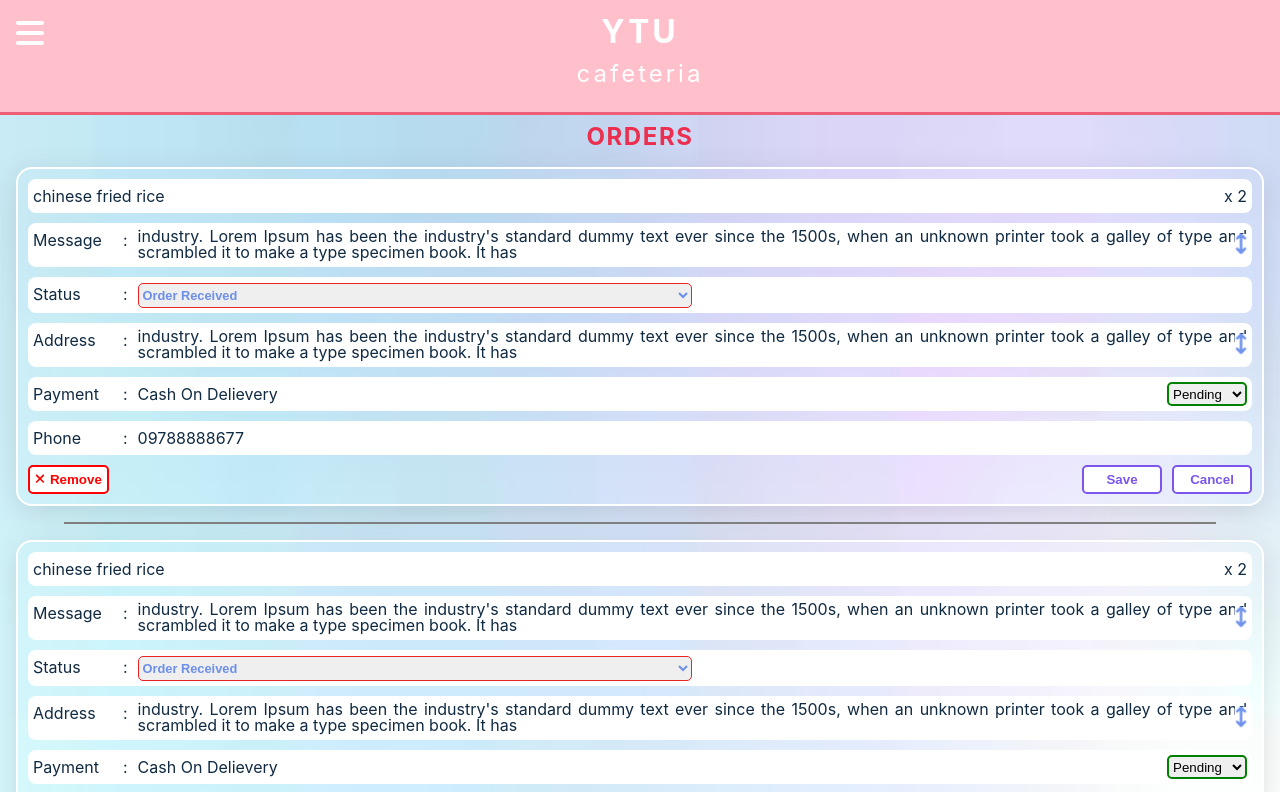
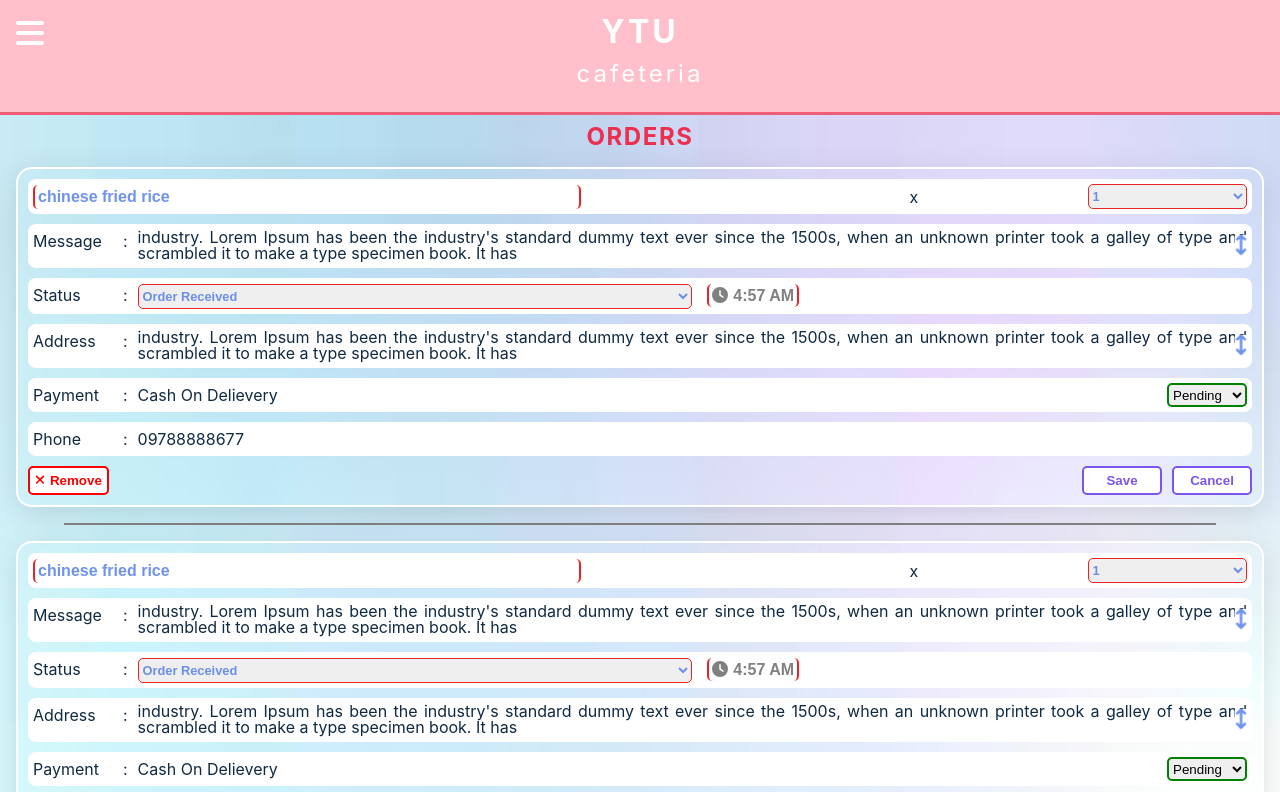
Before and after one commit to Hein-htetA/cafeteria-test-site-frontend, a React (Create React App) app: page / in a window 1280 px wide. Shown: the top 792 px of the page. Built offline with nearby package versions, Linux system fonts and the light colour scheme.

Commit message:
working on card

```diff
--- a/src/components/order/SingleOrder.css
+++ b/src/components/order/SingleOrder.css
@@ -24,10 +24,75 @@
 
 .order-ul .name-count-container {
   display: flex;
+  align-items: center;
   justify-content: space-between;
-  align-items: center;
 }
 
+.name-count-container input {
+  width: 100%;
+  display: flex;
+}
+
+.name-count-container div {
+  flex-grow: 1;
+  text-align: right;
+}
+
+.food-name {
+  flex-grow: 4;
+}
+
+.food-name input {
+  font-family: Arial, Helvetica, sans-serif;
+  border-radius: 5px;
+  color: rgba(71, 116, 232, 0.784);
+  font-size: 1rem;
+  font-weight: bold;
+  padding: 3px 3px;
+  border: none;
+  border-left: 2px solid rgb(236, 35, 35);
+  border-right: 2px solid rgb(236, 35, 35);
+}
+
+.food-name input:focus {
+  outline: none;
+}
+
+.food-count select {
+  font-family: Arial, Helvetica, sans-serif;
+  width: 50%;
+  border-radius: 5px;
+  color: rgba(71, 116, 232, 0.784);
+  font-size: 0.8rem;
+  font-weight: bold;
+  padding: 3px 0px;
+  border-color: rgb(236, 35, 35);
+}
+
+.food-count select option {
+  border-bottom: 1px solid gray;
+}
+
+.food-count input {
+  font-family: Arial, Helvetica, sans-serif;
+  border-radius: 5px;
+  color: rgba(71, 116, 232, 0.784);
+  font-size: 1rem;
+  font-weight: bold;
+  padding: 3px 3px;
+  border: none;
+  border-left: 2px solid rgb(236, 35, 35);
+  border-right: 2px solid rgb(236, 35, 35);
+  text-align: center;
+  width: 50%;
+}
+
+
+.food-count {
+  flex: 1;
+  display: flex;
+  justify-content: flex-end;
+}
 .message-box, .address-box {
   display: flex;
   flex-direction: column;
@@ -70,7 +135,7 @@
   margin: 1rem auto;
 }
 
-.custom-select select {
+.status-select select {
   font-family: Arial, Helvetica, sans-serif;
   width: 50%;
   border-radius: 5px;
@@ -87,6 +152,24 @@ option:checked {
 
 option:not(:checked) {
   color: black
+}
+
+.status-time {
+  margin-left: 15px;
+  display: inline;
+  font-family: Arial, Helvetica, sans-serif;
+  border-radius: 5px;
+  color: gray;
+  font-size: 1rem;
+  font-weight: bold;
+  padding: 3px 3px;
+  border: none;
+  border-left: 2px solid rgb(236, 35, 35);
+  border-right: 2px solid rgb(236, 35, 35);
+}
+
+.status-time span {
+  margin-left: 5px;
 }
 
 .payment-box {
--- a/src/components/order/SingleOrder.js
+++ b/src/components/order/SingleOrder.js
@@ -1,7 +1,23 @@
 import React from "react";
 import "./SingleOrder.css";
 import { FontAwesomeIcon } from "@fortawesome/react-fontawesome";
-import { faArrowsUpDown, faXmark } from "@fortawesome/free-solid-svg-icons";
+import {
+  faArrowsUpDown,
+  faXmark,
+  faClock,
+} from "@fortawesome/free-solid-svg-icons";
+
+const getAmPmTime = (date) => {
+  let hour = date.getHours();
+  let amPm = "AM";
+  const minute = date.getMinutes();
+  if (hour > 12) {
+    hour = hour - 12;
+    amPm = "PM";
+  }
+  const string = `${hour}:${minute} ${amPm}`;
+  return string;
+};
 
 const SingleOrder = () => {
   return (
@@ -9,8 +25,21 @@ const SingleOrder = () => {
       <div className="single-order-container">
         <ul className="order-ul">
           <li className="name-count-container">
-            <div>chinese fried rice</div>
-            <div>x 2</div>
+            <div className="food-name">
+              <input defaultValue={"chinese fried rice"} placeholder="Name" />
+            </div>
+            <div>x</div>
+            <div className="food-count">
+              <select name="foodCount" id="foodCount">
+                <option value={1}>1</option>
+                <option value={1}>2</option>
+                <option value={1}>3</option>
+                <option value={1}>4</option>
+                <option value={1}>5</option>
+                <option value={6}>Others...</option>
+              </select>
+              <input type="text" style={{ display: "none" }} />
+            </div>
           </li>
           <li>
             <div>Message</div>
@@ -31,12 +60,16 @@ const SingleOrder = () => {
           <li>
             <div>Status</div>
             <div>:</div>
-            <div className="custom-select">
+            <div className="status-select">
               <select>
                 <option value="orderReceived">Order Received</option>
                 <option value="orderAccepted">Order Accepted</option>
                 <option value="delivered">Delievered</option>
               </select>
+              <div className="status-time">
+                <FontAwesomeIcon icon={faClock} />
+                <span>{getAmPmTime(new Date())}</span>
+              </div>
             </div>
           </li>
           <li>
--- a/src/index.css
+++ b/src/index.css
@@ -136,4 +136,8 @@ p {
   }
 }
 
+input:focus {
+  outline: none;
+}
+
 /*  global classes */
```
